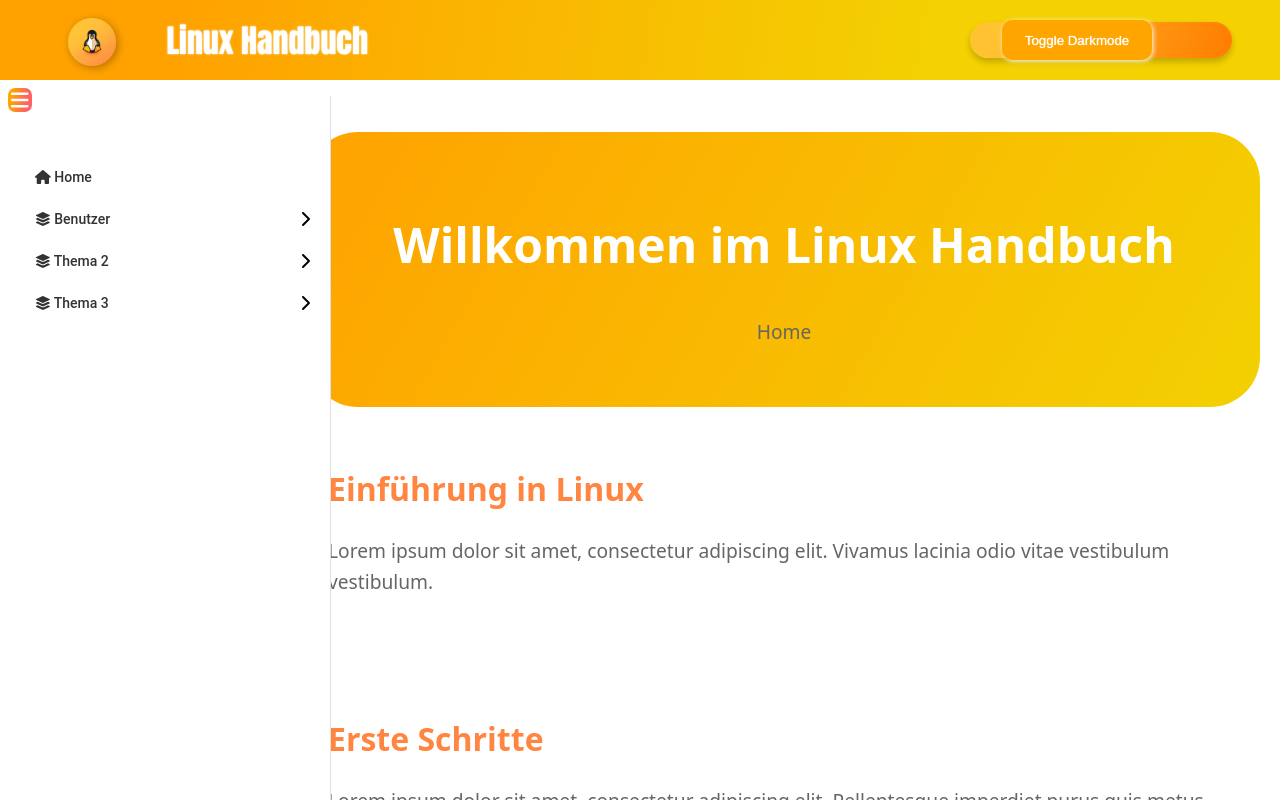
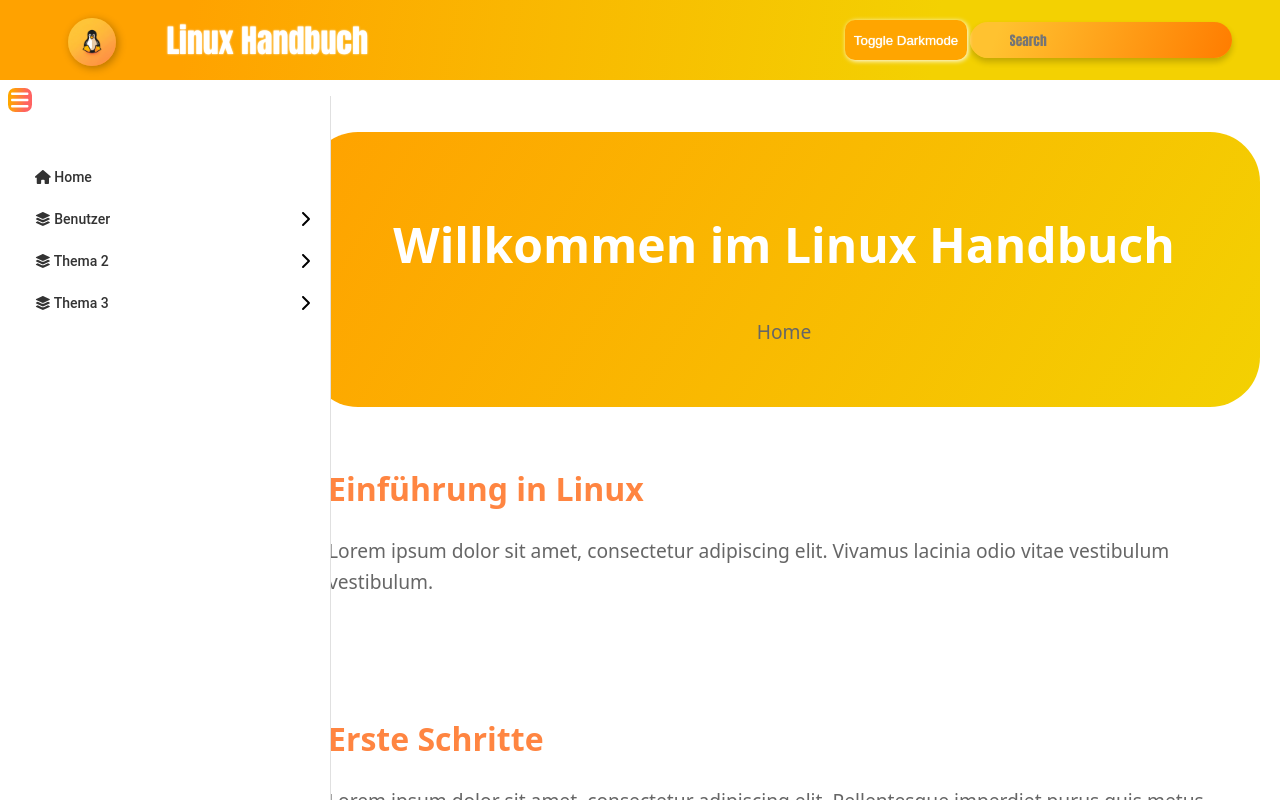
Before and after one commit to rtinase/linux-manual, a React (Create React App) app: page / in a window 1280 px wide. Shown: the top 800 px of the page. Built offline with nearby package versions, Linux system fonts and the light colour scheme; a web font is replaced by a local one.

Commit message:
+ toggle positioning

```diff
--- a/src/Components/Header.css
+++ b/src/Components/Header.css
@@ -80,6 +80,13 @@
     flex-direction: column;
     justify-content: center;
     align-items: center;
+}
+
+.right-position {
+    width: 30%;
+    display: flex;
+    flex-direction: row;
+    justify-content: space-between;
 }
 
 .search-section {
@@ -207,11 +214,9 @@
 
 .toggle_darkmode {
     height: 40px;
-    width: 150px;
     color: white;
-    bottom: 2%;
-    left: 11%;
     z-index: 9999;
+    margin-right: 20%;
     background-color: orange;
     border: 3px solid orange;
     border-radius: 10px;
--- a/src/Components/Header.js
+++ b/src/Components/Header.js
@@ -86,6 +86,7 @@
                 <div className="title-section">
                     Linux Handbuch
                 </div>
+                <div class="right-position">
                     <button onClick={onDarkmodeClicked} className="toggle_darkmode">Toggle Darkmode</button>
                     <div className="search-section">
                         <input
@@ -104,6 +105,7 @@
                         )}
                     </div>
                 </div>
+            </div>
         </header>
     );
 }
```
Lines whose indentation alone changed are shown as unchanged.
